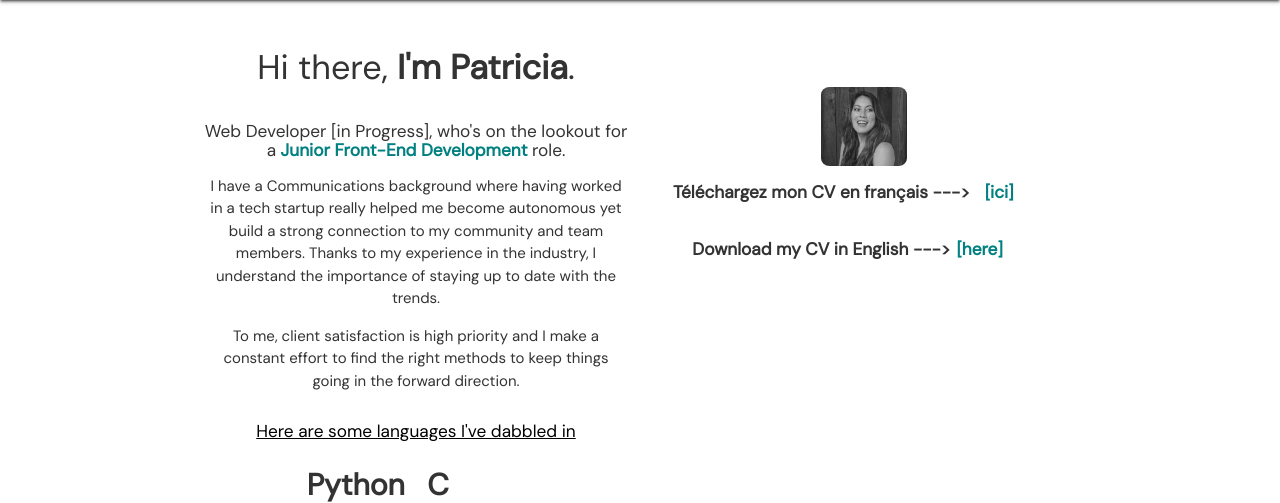
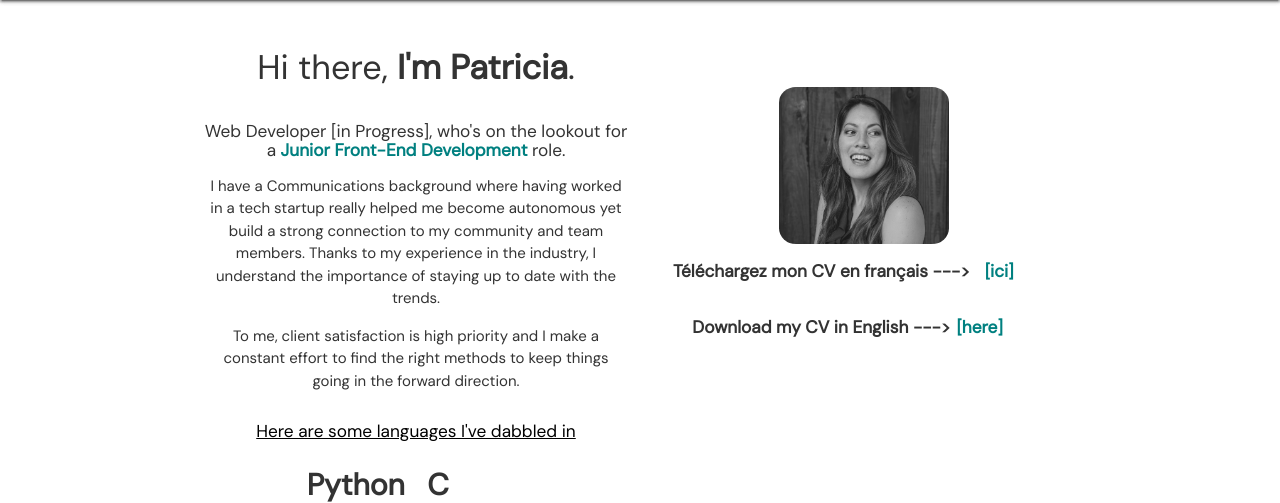
Before and after one commit to pcarrhi/pcarrhi.github.io, a PHP site: page / in a window 1280 px wide. Shown: the part 112-615 px from the top of the page. Run offline with PHP 8.4, Linux system fonts and the light colour scheme; some libraries are stand-ins or nearby versions.

Commit message:
Update style.css

```diff
--- a/style.css
+++ b/style.css
@@ -33,8 +33,8 @@ html, body {
 
 /*IMG TESTING size*/
 #image {
-max-width:20%;
-max-height: 20%;
+max-width:40%;
+max-height: 40%;
 }
 
 
```
